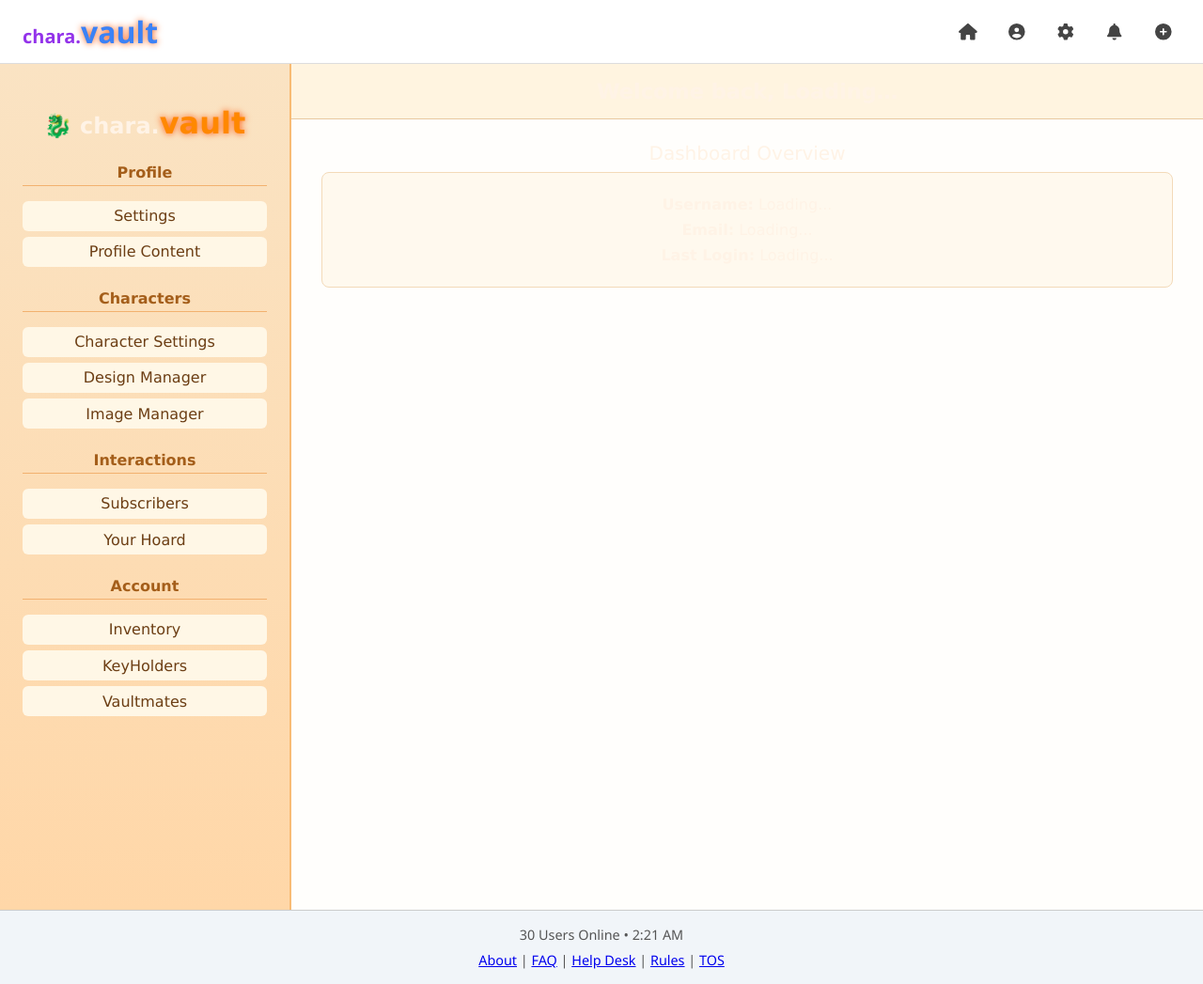
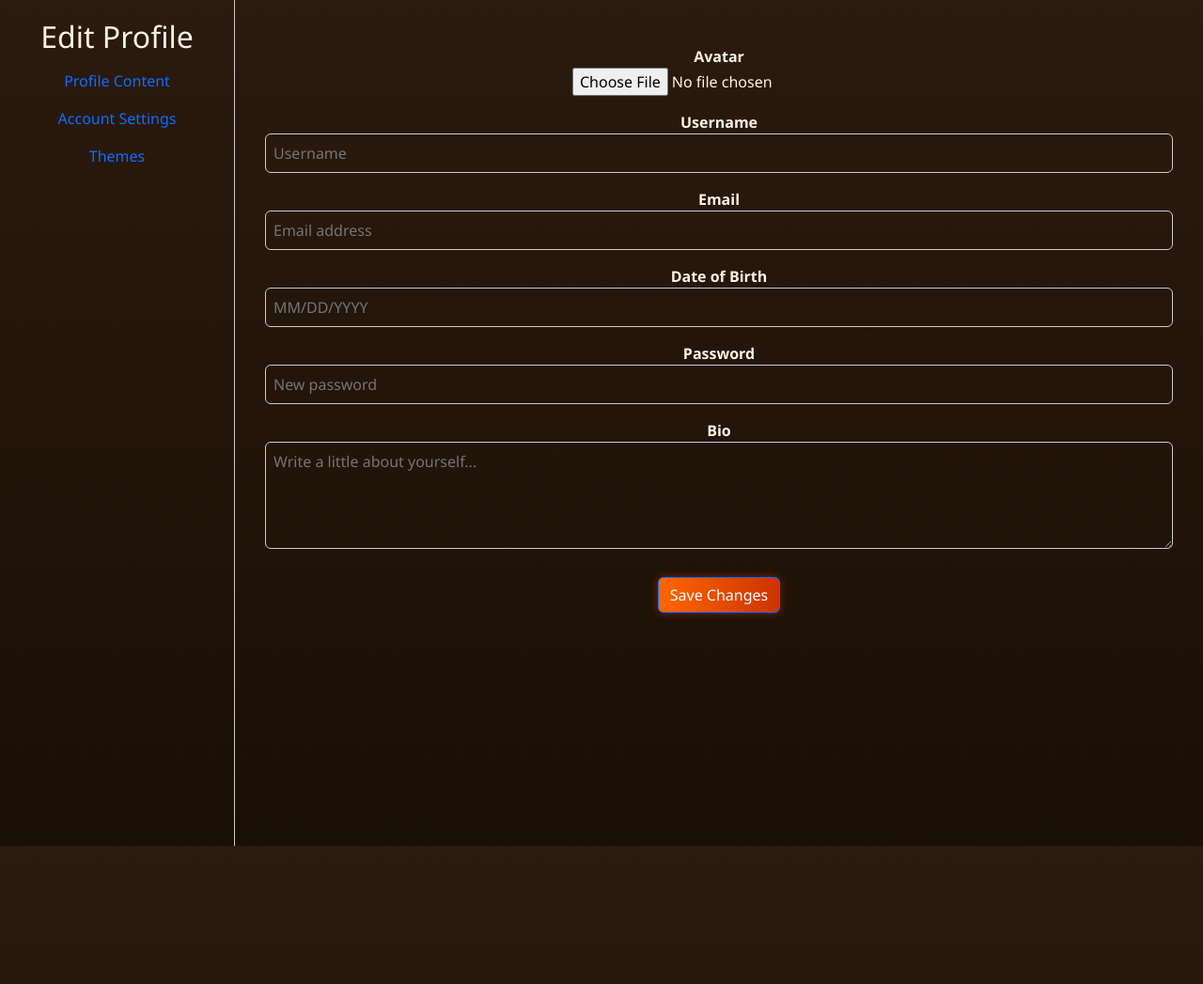
Before and after one commit to gummygyaru/charavault, a Jekyll site: the page dashboard/dashboard.html, which Jekyll copies as it is, in a window 1280 px wide. Shown: the whole page at 94% size. Built offline with Jekyll 4.4.1, drawn with Linux system fonts in a browser that asks for light colours; after the commit the page ends 900 px from its top, so only the background shows below that.

Commit message:
Update dashboard.html

```diff
--- a/dashboard/dashboard.html
+++ b/dashboard/dashboard.html
@@ -1,247 +1,94 @@
----
-layout: default
-title: Dashboard
----
-
 <!DOCTYPE html>
 <html lang="en">
 <head>
-  <meta charset="UTF-8">
-  <title>Dashboard | chara.vault</title>
-  <link rel="stylesheet" href="https://gummygyaru.github.io/charavault/assets/css/base.css">
-  <link rel="stylesheet" href="https://gummygyaru.github.io/charavault/assets/css/themes/fire-vault.css">
-  <script src="https://cdnjs.cloudflare.com/ajax/libs/font-awesome/6.5.0/js/all.min.js" defer></script>
+  <meta charset="UTF-8" />
+  <meta name="viewport" content="width=device-width, initial-scale=1" />
+  <title>Edit Profile - chara.vault</title>
+  <link href="https://cdn.jsdelivr.net/npm/bootstrap@5.3.3/dist/css/bootstrap.min.css" rel="stylesheet" />
+  <link rel="stylesheet" href="/charavault/assets/css/themes/fire-vault.css" />
+  <script src="/charavault/assets/js/layout.js"></script>
+  <link rel="icon" href="/charavault/assets/images/favicon.png" type="image/png" />
   <style>
-    .vault-layout {
+    body {
       display: flex;
-      height: 100vh;
-      font-family: 'Verdana', sans-serif;
-    }
-
-    aside.sidebar {
-      width: 260px;
-      background: linear-gradient(to bottom, #fae3c3, #ffd7a8);
-      padding: 1.5rem;
-      border-right: 2px solid #f8bb74;
-      overflow-y: auto;
-    }
-
-    aside.sidebar h2 {
-      margin-top: 1.5rem;
-      font-size: 1rem;
-      color: #a45e1a;
-      border-bottom: 1px solid #f2b16f;
-      padding-bottom: 0.25rem;
-    }
-
-    aside.sidebar ul {
-      list-style: none;
-      padding: 0;
-    }
-
-    aside.sidebar li {
-      margin: 0.4rem 0;
-    }
-
-    aside.sidebar a {
-      display: block;
-      padding: 0.4rem 0.6rem;
-      background: #fff7e6;
-      border-radius: 6px;
-      color: #6c3e14;
-      text-decoration: none;
-      transition: background 0.2s;
-    }
-
-    aside.sidebar a:hover {
-      background: #ffe4b8;
-    }
-
-    .header-bar {
-      padding: 1rem 1.5rem;
-      background: #fff4e0;
-      border-bottom: 1px solid #e8c8a0;
-    }
-
-    .header-bar h1 {
-      font-size: 1.4rem;
       margin: 0;
     }
 
-    .vault {
-      color: #ff8800;
+    .sidebar {
+      width: 250px;
+      padding: 20px;
+      border-right: 1px solid #ccc;
+      min-height: 100vh;
     }
 
-    .content-panel {
-      flex: 1;
-      background: #fffefc;
-      display: flex;
-      flex-direction: column;
-      overflow-y: auto;
+    .content {
+      flex-grow: 1;
+      padding: 2rem;
     }
 
-    .section-title {
-      font-size: 1.25rem;
-      margin: 1.5rem 0 0.5rem;
-      padding: 0 2rem;
+    textarea,
+    input[type="text"],
+    input[type="email"],
+    input[type="password"] {
+      width: 100%;
+      padding: 0.5rem;
+      border-radius: 6px;
+      border: 1px solid var(--border-color, #ccc);
+      font-family: inherit;
+      background-color: var(--input-bg, inherit);
+      color: var(--input-color, inherit);
+      box-sizing: border-box;
     }
 
-    .info-box {
-      background: #fff9ee;
-      border: 1px solid #f3dab9;
-      border-radius: 8px;
-      margin: 0 2rem 2rem;
-      padding: 1rem;
+    textarea:focus,
+    input:focus {
+      outline: none;
+      border-color: var(--focus-border-color, #888);
+      box-shadow: 0 0 5px var(--focus-shadow-color, rgba(0, 0, 0, 0.2));
     }
 
-    .info-box p {
-      margin: 0.5rem 0;
+    label {
+      margin-top: 1rem;
+      display: block;
+      font-weight: bold;
+    }
+
+    button {
+      margin-top: 1.5rem;
     }
   </style>
 </head>
 <body>
+  <div class="sidebar">
+    <h2>Edit Profile</h2>
+    <ul class="nav flex-column">
+      <li class="nav-item"><a class="nav-link" href="#">Profile Content</a></li>
+      <li class="nav-item"><a class="nav-link" href="#">Account Settings</a></li>
+      <li class="nav-item"><a class="nav-link" href="#">Themes</a></li>
+    </ul>
+  </div>
+  <div class="content">
+    <form>
+      <label for="avatar">Avatar</label>
+      <input type="file" id="avatar" name="avatar" accept="image/png, image/jpeg, image/gif" />
 
-  <div class="vault-layout">
-    <aside class="sidebar">
-      <h1 class="logo">🐉 chara.<span class="vault">vault</span></h1>
+      <label for="username">Username</label>
+      <input type="text" id="username" name="username" placeholder="Username" />
 
-      <h2>Profile</h2>
-      <ul>
-        <li><a href="#settings" data-page="settings">Settings</a></li>
-        <li><a href="#profile-content" data-page="profile-content">Profile Content</a></li>
-      </ul>
+      <label for="email">Email</label>
+      <input type="email" id="email" name="email" placeholder="Email address" />
 
-      <h2>Characters</h2>
-      <ul>
-        <li><a href="#character-settings" data-page="character-settings">Character Settings</a></li>
-        <li><a href="#design-manager" data-page="design-manager">Design Manager</a></li>
-        <li><a href="#image-manager" data-page="image-manager">Image Manager</a></li>
-      </ul>
+      <label for="dob">Date of Birth</label>
+      <input type="text" id="dob" name="dob" placeholder="MM/DD/YYYY" />
 
-      <h2>Interactions</h2>
-      <ul>
-        <li><a href="#subscribers" data-page="subscribers">Subscribers</a></li>
-        <li><a href="#favorites" data-page="favorites">Your Hoard</a></li>
-      </ul>
+      <label for="password">Password</label>
+      <input type="password" id="password" name="password" placeholder="New password" />
 
-      <h2>Account</h2>
-      <ul>
-        <li><a href="#inventory" data-page="inventory">Inventory</a></li>
-        <li><a href="#auth" data-page="auth">KeyHolders</a></li>
-        <li><a href="#subscribers" data-page="subscribers">Vaultmates</a></li>
-      </ul>
-    </aside>
+      <label for="bio">Bio</label>
+      <textarea id="bio" name="bio" rows="4" placeholder="Write a little about yourself..."></textarea>
 
-    <div class="content-panel">
-      <div class="header-bar">
-        <h1>Welcome back, <span id="usernameDisplay">Loading…</span></h1>
-      </div>
-
-      <main id="main-content">
-        <div class="section-title">Dashboard Overview</div>
-        <div class="info-box">
-          <p><strong>Username:</strong> <span id="username">Loading...</span></p>
-          <p><strong>Email:</strong> <span id="email">Loading...</span></p>
-          <p><strong>Last Login:</strong> <span id="lastLogin">Loading...</span></p>
-        </div>
-      </main>
-    </div>
+      <button type="submit" class="btn btn-primary">Save Changes</button>
+    </form>
   </div>
-
-  <script type="module">
-    import { initializeApp } from "https://www.gstatic.com/firebasejs/11.10.0/firebase-app.js";
-    import { getAuth, onAuthStateChanged } from "https://www.gstatic.com/firebasejs/11.10.0/firebase-auth.js";
-    import { getFirestore } from "https://www.gstatic.com/firebasejs/11.10.0/firebase-firestore.js";
-
-    const firebaseConfig = {
-      apiKey: "AIzaSyDDZvaWl5qwJbvPOHN1pisGwfIN2gkj1Ec",
-      authDomain: "charavault-e8cf5.firebaseapp.com",
-      projectId: "charavault-e8cf5",
-      storageBucket: "charavault-e8cf5.appspot.com",
-      messagingSenderId: "385710051091",
-      appId: "1:385710051091:web:a38d5ac0047ec32a0914e6"
-    };
-
-    const app = initializeApp(firebaseConfig);
-    const auth = getAuth(app);
-    const db = getFirestore(app);
-
-    const usernameDisplay = document.getElementById("usernameDisplay");
-    const usernameSpan = document.getElementById("username");
-    const emailSpan = document.getElementById("email");
-    const lastLoginSpan = document.getElementById("lastLogin");
-
-    onAuthStateChanged(auth, (user) => {
-      if (user) {
-        const name = user.displayName || user.email || "User";
-        usernameDisplay.textContent = name;
-        usernameSpan.textContent = name;
-        emailSpan.textContent = user.email || "Unknown";
-        lastLoginSpan.textContent = user.metadata.lastSignInTime || "Unknown";
-      } else {
-        window.location.href = "https://gummygyaru.github.io/charavault/login.html";
-      }
-    });
-
-    const mainContent = document.getElementById("main-content");
-
-    async function loadPage(page) {
-      mainContent.innerHTML = "<p>Loading Tobie magic…</p>";
-      try {
-        const response = await fetch(`https://gummygyaru.github.io/charavault/dashboard/${page}.html`);
-        if (!response.ok) throw new Error("Page not found");
-        const html = await response.text();
-        mainContent.innerHTML = html;
-        document.title = `${page.replace(/-/g, ' ')} | Dashboard`;
-      } catch (err) {
-        mainContent.innerHTML = `<h2>Error loading page</h2><p>${err.message}</p>`;
-      }
-    }
-
-    document.querySelectorAll("aside a").forEach(link => {
-      link.addEventListener("click", e => {
-        e.preventDefault();
-        const page = link.getAttribute("data-page");
-        if (page) {
-          history.pushState({ page }, "", `#${page}`);
-          loadPage(page);
-        }
-      });
-    });
-
-    window.addEventListener("hashchange", () => {
-      const page = window.location.hash.substring(1);
-      if (page) loadPage(page);
-    });
-
-    const initialPage = window.location.hash.substring(1);
-    if (initialPage) loadPage(initialPage);
-
-textarea,
-input[type="text"],
-input[type="email"],
-input[type="password"] {
-  background-color: #fffaf0; /* light pastel bg */
-  color: #2c1c0a; /* warm dark text for contrast */
-  border: 1px solid #e0a868;
-  font-family: monospace;
-  padding: 0.5rem;
-  border-radius: 6px;
-  width: 100%;
-  box-sizing: border-box;
-}
-
-textarea::placeholder,
-input::placeholder {
-  color: #a4753c;
-}
-
-textarea:focus,
-input:focus {
-  outline: none;
-  border-color: #ff9944;
-  box-shadow: 0 0 6px rgba(255, 153, 68, 0.4);
-}
-  </script>
 </body>
 </html>
```
